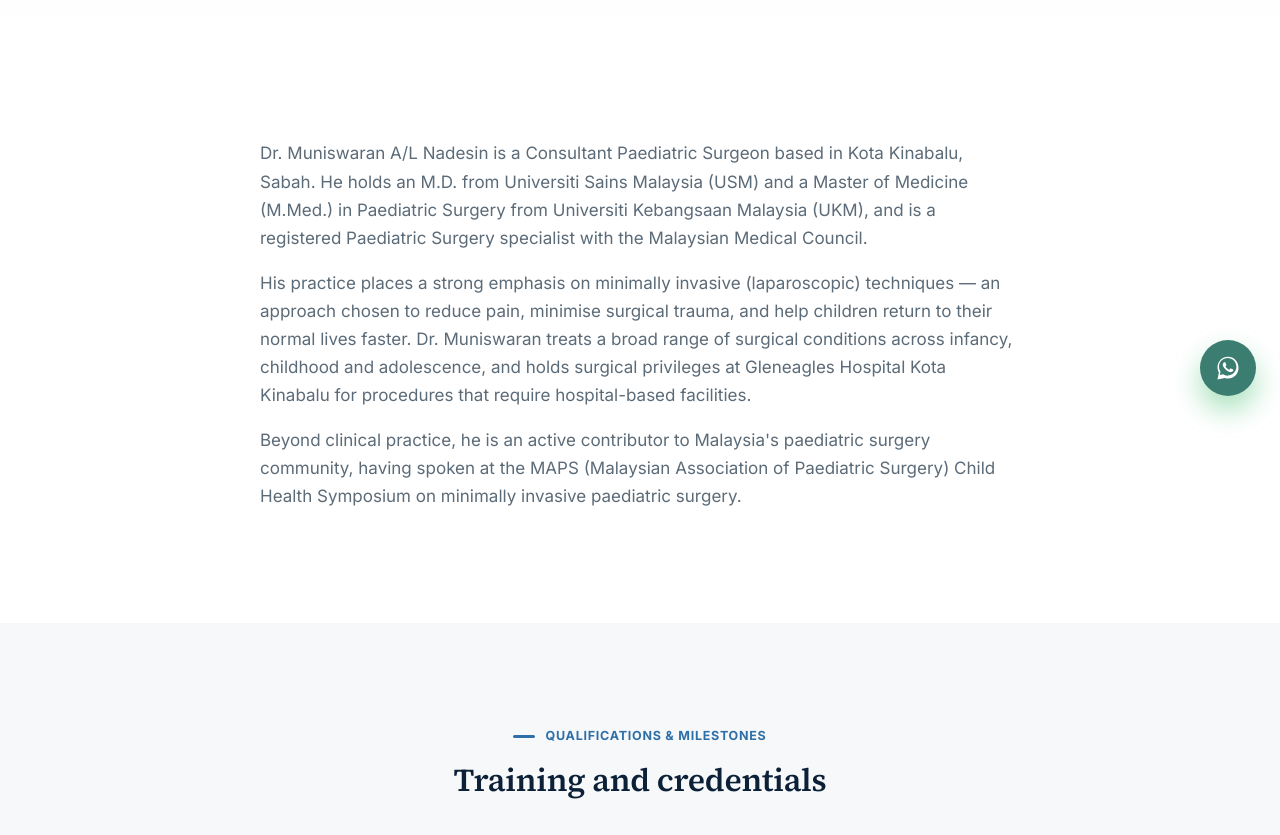
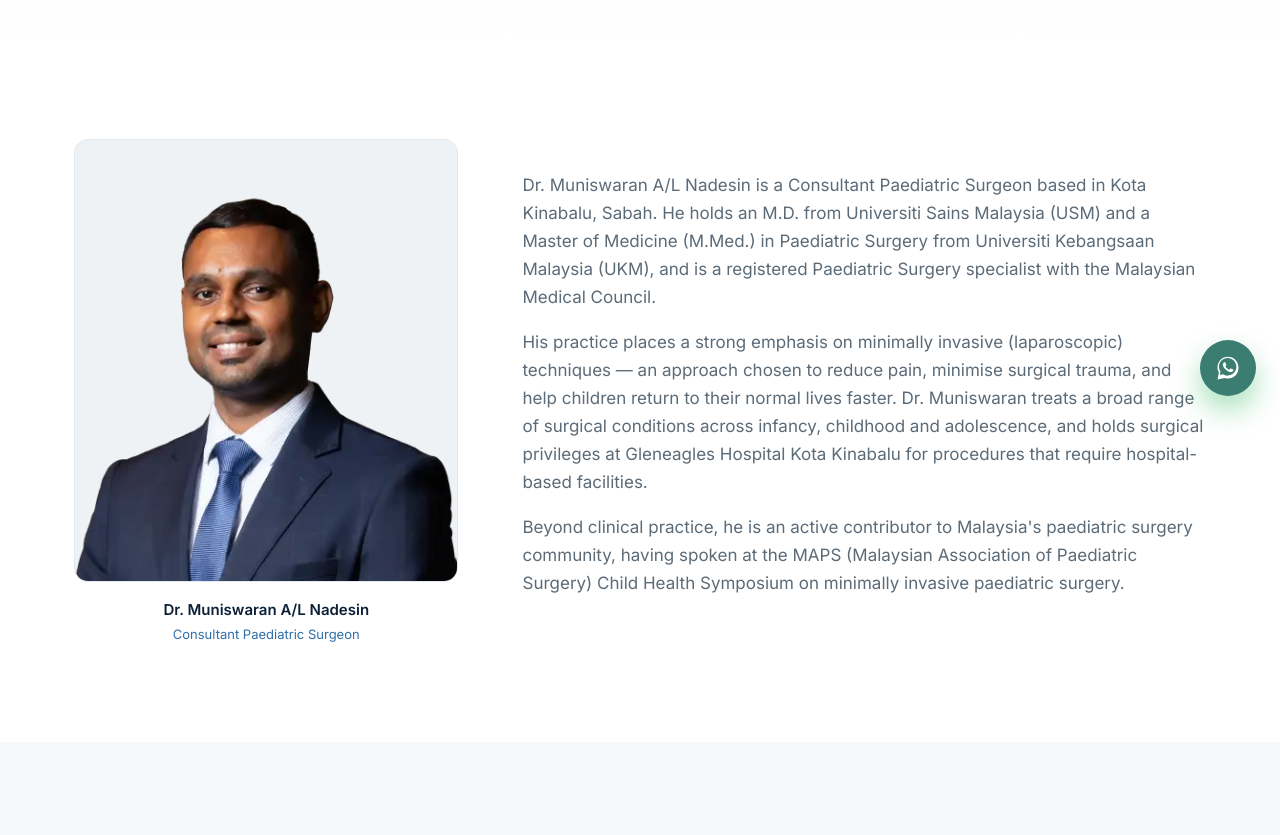
Before and after one commit to abboo2010/drmunispaediatric, a plain HTML site: page about.html in a window 1280 px wide. Shown: the part 380-1215 px from the top of the page. Drawn offline with Linux system fonts and the light colour scheme.

Commit message:
Add files via upload

```diff
--- a/about.html
+++ b/about.html
@@ -42,7 +42,17 @@
 
 <section class="section">
   <div class="container">
-    <div class="statement-wrap" style="max-width:760px;margin:0 auto">
+    <div class="about-split about-split--portrait">
+      <div class="about-visual">
+        <div class="about-photo">
+          <img src="img/dr-muniswaran.webp" alt="Dr. Muniswaran A/L Nadesin, Consultant Paediatric Surgeon">
+        </div>
+        <div class="about-photo-caption">
+          <strong>Dr. Muniswaran A/L Nadesin</strong>
+          <span>Consultant Paediatric Surgeon</span>
+        </div>
+      </div>
+      <div class="statement-wrap">
         <p style="font-size:17px;color:var(--slate);text-align:left">
           Dr. Muniswaran A/L Nadesin is a Consultant Paediatric Surgeon based in Kota Kinabalu, Sabah.
           He holds an M.D. from Universiti Sains Malaysia (USM) and a Master of Medicine (M.Med.) in
@@ -61,6 +71,7 @@
           community, having spoken at the MAPS (Malaysian Association of Paediatric Surgery) Child
           Health Symposium on minimally invasive paediatric surgery.
         </p>
+      </div>
     </div>
   </div>
 </section>
--- a/css/style.css
+++ b/css/style.css
@@ -137,6 +137,10 @@
 
 /* About split with floating card, like Medizo's Open-Hours block */
 .about-split{display:grid;grid-template-columns:0.95fr 1.05fr;gap:64px;align-items:center}
+.about-split--portrait{grid-template-columns:0.72fr 1.28fr}
+.about-photo-caption{text-align:center;margin-top:16px}
+.about-photo-caption strong{display:block;color:var(--navy);font-size:15px;font-family:'Inter',sans-serif;font-weight:600}
+.about-photo-caption span{display:block;color:var(--blue);font-size:13px;margin-top:2px}
 .about-visual{position:relative}
 .about-photo{
   border-radius:var(--radius-lg);aspect-ratio:4/4.6;overflow:hidden;
```
Lines whose indentation alone changed are shown as unchanged.
